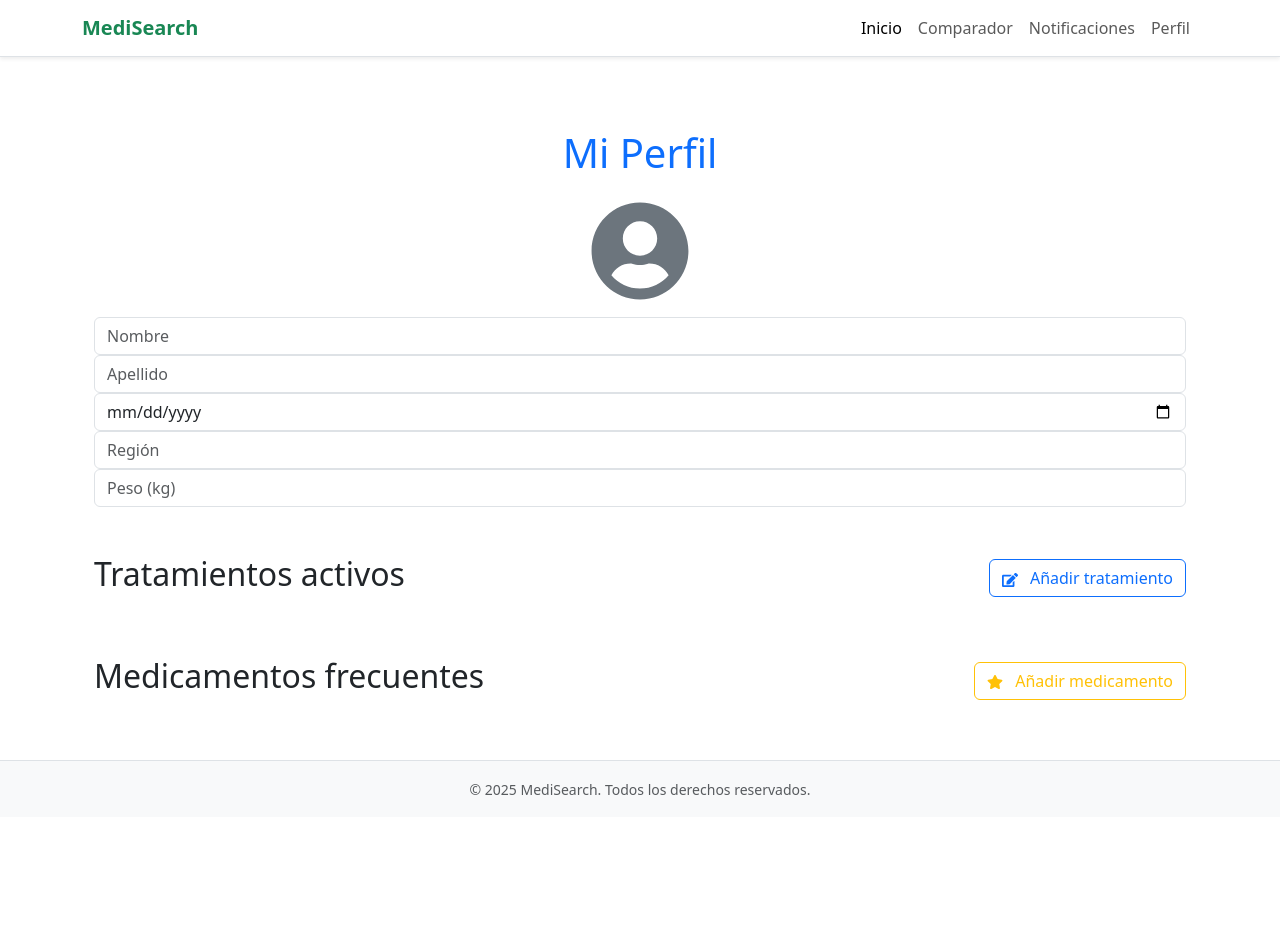
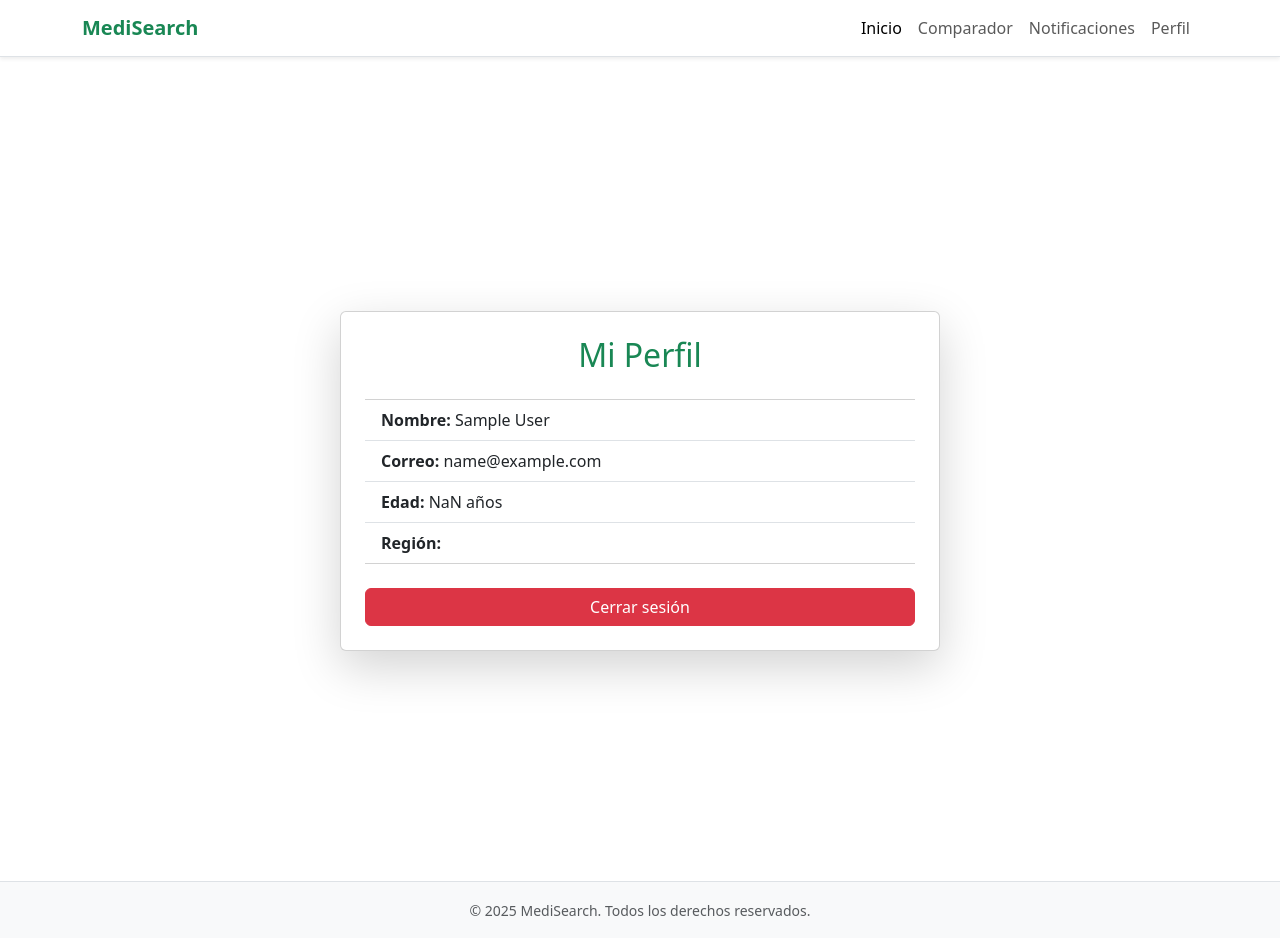
Before and after one commit to ripifopo/PROGRA_PRO_CS, a Next.js app in the folder MediSearch/: page /profile in a window 1280 px wide. Before the commit the page ends 817 px from the top, so only its background shows below. Built offline with nearby package versions, Linux system fonts and the light colour scheme; sample sign-in values are in the browser's storage.

Commit message:
[CS8-61] Creación página perfil
Se creó el Frontend actualizado y que la página este bloqueada solo para usuarios logeados

```diff
--- a/MediSearch/src/app/profile/page.tsx
+++ b/MediSearch/src/app/profile/page.tsx
@@ -1,139 +1,73 @@
-'use client'; // Directiva obligatoria para que el archivo sea tratado como componente del lado del cliente
-
-// Componente: Página de Perfil de Usuario
-// Este componente permite ingresar y visualizar información personal básica,
-// tratamientos activos y medicamentos frecuentes. Toda la información se guarda en localStorage.
-// En futuros sprints se conectará con la base de datos real mediante login.
+'use client';
 
 import { useEffect, useState } from 'react';
-import { FaUserCircle, FaEdit, FaStar, FaPills } from 'react-icons/fa';
+import { useRouter } from 'next/navigation';
+import { toast } from 'react-toastify';
+
+interface UserProfile {
+  email: string;
+  name: string;
+  lastname: string;
+  birthday: string; // formato YYYY-MM-DD
+  region: string;
+}
 
 export default function ProfilePage() {
-  // Estados para la información personal del usuario
-  const [name, setName] = useState('');
-  const [lastname, setLastname] = useState('');
-  const [birthday, setBirthday] = useState('');
-  const [region, setRegion] = useState('');
-  const [weight, setWeight] = useState('');
+  const router = useRouter();
+  const [user, setUser] = useState<UserProfile | null>(null);
 
-  // Cálculo automático de la edad a partir de la fecha de nacimiento
-  const calculateAge = (birthdate: string) => {
-    const birth = new Date(birthdate);
-    const today = new Date();
-    let age = today.getFullYear() - birth.getFullYear();
-    const monthDiff = today.getMonth() - birth.getMonth();
-    if (monthDiff < 0 || (monthDiff === 0 && today.getDate() < birth.getDate())) {
-      age--;
-    }
-    return age;
+  // Calcula edad desde la fecha de nacimiento
+  const calculateAge = (birthday: string) => {
+    const birthDate = new Date(birthday);
+    const ageDifMs = Date.now() - birthDate.getTime();
+    const ageDate = new Date(ageDifMs);
+    return Math.abs(ageDate.getUTCFullYear() - 1970);
   };
 
-  // Estados para los tratamientos y medicamentos frecuentes
-  const [frequentMeds, setFrequentMeds] = useState<string[]>([]);
-  const [treatments, setTreatments] = useState<
-    { name: string; dosage: string; duration: string }[]
-  >([]);
+  // Simula obtener datos desde el token o almacenamiento
+  useEffect(() => {
+    const userData = localStorage.getItem('userProfile');
+    if (userData) {
+      setUser(JSON.parse(userData));
+    } else {
+      toast.error('Debes iniciar sesión para ver tu perfil');
+      router.push('/auth/login');
+    }
+  }, [router]);
 
-  // Al iniciar el componente, se cargan los datos guardados en localStorage
-  useEffect(() => {
-    const profile = JSON.parse(localStorage.getItem('profile') || '{}');
-    setName(profile.name || '');
-    setLastname(profile.lastname || '');
-    setBirthday(profile.birthday || '');
-    setRegion(profile.region || '');
-    setWeight(profile.weight || '');
-    setFrequentMeds(profile.frequentMeds || []);
-    setTreatments(profile.treatments || []);
-  }, []);
-
-  // Cada vez que cambia la información del perfil, se actualiza el localStorage
-  useEffect(() => {
-    localStorage.setItem(
-      'profile',
-      JSON.stringify({ name, lastname, birthday, region, weight, frequentMeds, treatments })
-    );
-  }, [name, lastname, birthday, region, weight, frequentMeds, treatments]);
-
-  // Función para agregar un nuevo tratamiento (simulado por inputs tipo prompt)
-  const addTreatment = () => {
-    const newTreatment = {
-      name: prompt('Nombre del medicamento') || '',
-      dosage: prompt('Dosis por día') || '',
-      duration: prompt('Duración del tratamiento (ej. 7 días)') || '',
-    };
-    if (newTreatment.name) {
-      setTreatments([...treatments, newTreatment]);
-    }
+  const handleLogout = () => {
+    localStorage.removeItem('token');
+    localStorage.removeItem('userProfile');
+    toast.success('Sesión cerrada');
+    router.push('/auth/login');
   };
 
-  // Función para agregar un medicamento frecuente (simulado por input tipo prompt)
-  const addFrequentMed = () => {
-    const med = prompt('Nombre del medicamento frecuente');
-    if (med) setFrequentMeds([...frequentMeds, med]);
-  };
+  if (!user) return null;
 
   return (
-    <main className="container py-5">
-      {/* Título de la página */}
-      <h1 className="text-center mb-4 text-3xl font-bold text-primary">Mi Perfil</h1>
+    <div className="container d-flex justify-content-center align-items-center min-vh-100">
+      <div className="card shadow-lg p-4" style={{ maxWidth: '600px', width: '100%' }}>
+        <h2 className="text-center text-success mb-4">Mi Perfil</h2>
 
-      {/* Sección de información personal */}
-      <div className="text-center mb-5">
-        <FaUserCircle size={100} className="text-secondary mb-3" />
-        <div className="grid gap-3 md:grid-cols-2 max-w-xl mx-auto">
-          <input className="form-control" placeholder="Nombre" value={name} onChange={(e) => setName(e.target.value)} />
-          <input className="form-control" placeholder="Apellido" value={lastname} onChange={(e) => setLastname(e.target.value)} />
-          <input
-            type="date"
-            className="form-control"
-            placeholder="Fecha de nacimiento"
-            value={birthday}
-            onChange={(e) => setBirthday(e.target.value)}
-          />
-          {/* Mostrar la edad automáticamente al lado de la fecha */}
-          {birthday && (
-            <p className="text-start text-muted col-span-2">
-              Edad: <strong>{calculateAge(birthday)}</strong> años
-            </p>
-          )}
-          <input className="form-control" placeholder="Región" value={region} onChange={(e) => setRegion(e.target.value)} />
-          <input className="form-control" placeholder="Peso (kg)" value={weight} onChange={(e) => setWeight(e.target.value)} />
-        </div>
+        <ul className="list-group list-group-flush">
+          <li className="list-group-item">
+            <strong>Nombre:</strong> {user.name} {user.lastname}
+          </li>
+          <li className="list-group-item">
+            <strong>Correo:</strong> {user.email}
+          </li>
+          <li className="list-group-item">
+            <strong>Edad:</strong> {calculateAge(user.birthday)} años
+          </li>
+          <li className="list-group-item">
+            <strong>Región:</strong> {user.region}
+          </li>
+        </ul>
+
+        <button onClick={handleLogout} className="btn btn-danger mt-4 w-100">
+          Cerrar sesión
+        </button>
       </div>
-
-      {/* Sección de tratamientos activos */}
-      <section className="mb-5">
-        <div className="d-flex justify-content-between align-items-center mb-2">
-          <h2 className="text-xl font-semibold">Tratamientos activos</h2>
-          <button className="btn btn-outline-primary" onClick={addTreatment}>
-            <FaEdit className="me-2" /> Añadir tratamiento
-          </button>
-        </div>
-        <ul className="list-group">
-          {treatments.map((t, i) => (
-            <li key={i} className="list-group-item">
-              <strong>{t.name}</strong> - {t.dosage} durante {t.duration}
-            </li>
-          ))}
-        </ul>
-      </section>
-
-      {/* Sección de medicamentos frecuentes */}
-      <section>
-        <div className="d-flex justify-content-between align-items-center mb-2">
-          <h2 className="text-xl font-semibold">Medicamentos frecuentes</h2>
-          <button className="btn btn-outline-warning" onClick={addFrequentMed}>
-            <FaStar className="me-2" /> Añadir medicamento
-          </button>
-        </div>
-        <ul className="list-group">
-          {frequentMeds.map((m, i) => (
-            <li key={i} className="list-group-item">
-              <FaPills className="me-2 text-success" /> {m}
-            </li>
-          ))}
-        </ul>
-      </section>
-    </main>
+    </div>
   );
 }
```
